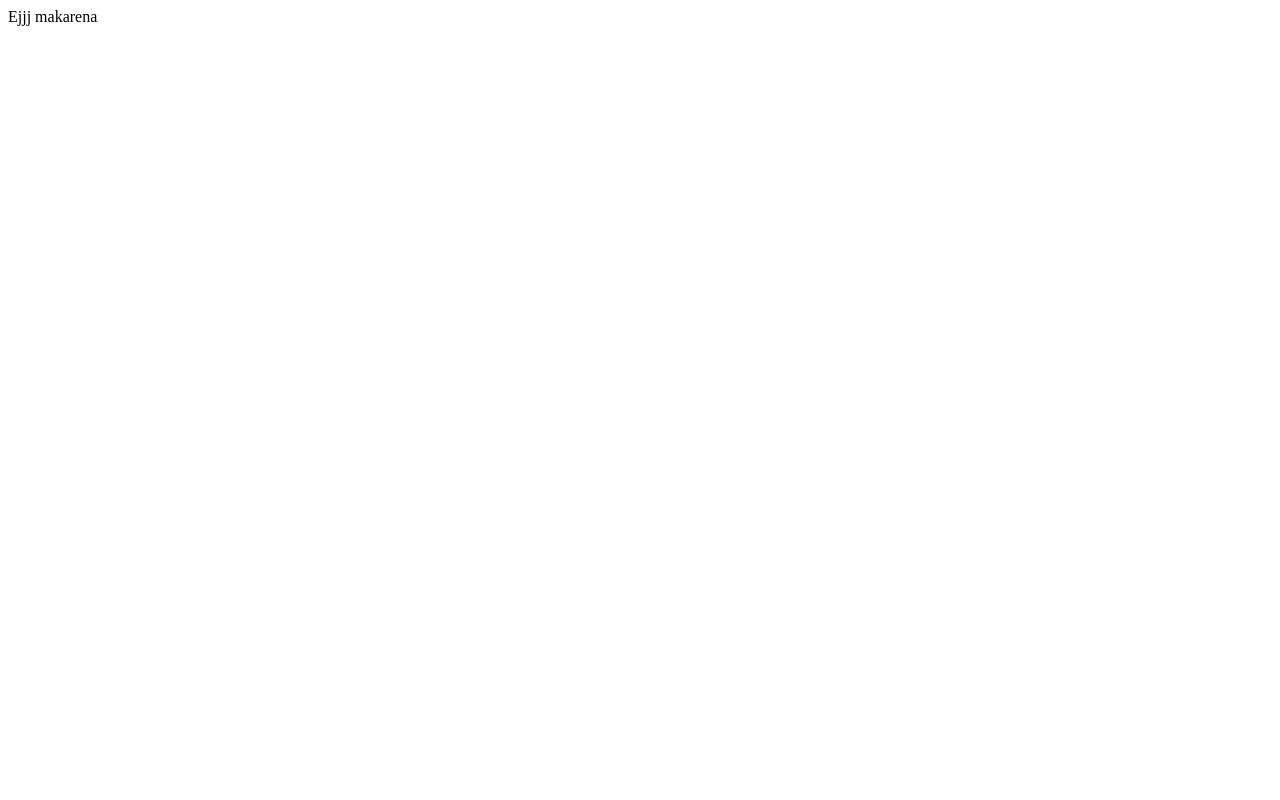
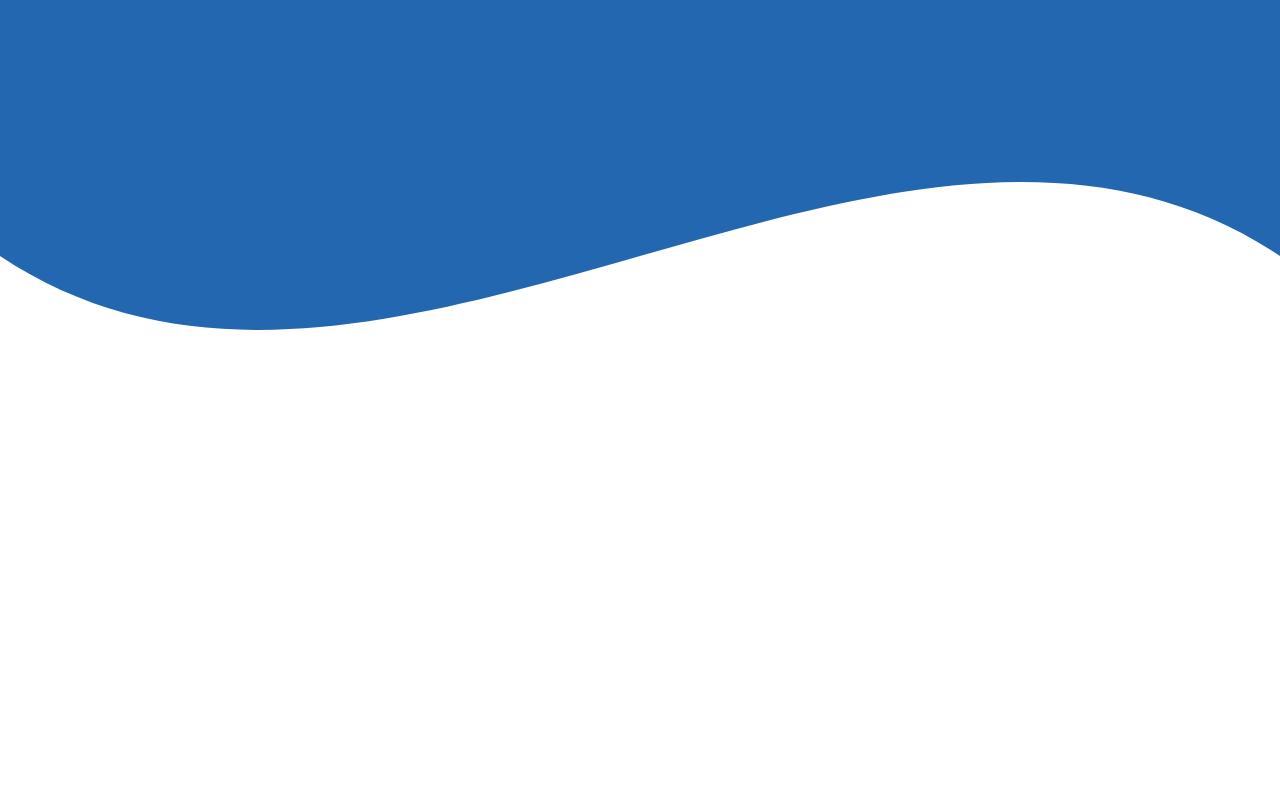
Before and after one commit to JergusKacmar/hackathon-angular, an Angular app: page / in a window 1280 px wide. Shown: the top 800 px of the page. Built offline with nearby package versions, Linux system fonts and the light colour scheme.

Commit message:
feat: wave :*

```diff
--- a/src/app/pages/login-page/login-page.component.html
+++ b/src/app/pages/login-page/login-page.component.html
@@ -1 +1,10 @@
+<div class="container">
+  <svg viewBox="0 0 500 500" preserveAspectRatio="xMinYMin meet">
+    <path
+      d="M0,100 C150,200 350,0 500,100 L500,00 L0,0 Z"
+      style="stroke: none; fill: #2367B1"
+    ></path>
+  </svg>
+</div>
+
 Ejjj makarena
--- a/src/app/pages/login-page/login-page.component.scss
+++ b/src/app/pages/login-page/login-page.component.scss
@@ -0,0 +1,14 @@
+svg {
+  display: inline-block;
+  position: absolute;
+  top: 0;
+  left: 0;
+}
+.container {
+  display: inline-block;
+  position: relative;
+  width: 100%;
+  padding-bottom: 100%;
+  vertical-align: middle;
+  overflow: hidden;
+}
--- a/src/styles.scss
+++ b/src/styles.scss
@@ -1 +1,5 @@
 /* You can add global styles to this file, and also import other style files */
+
+html, body {
+    margin: 0;
+}
```
